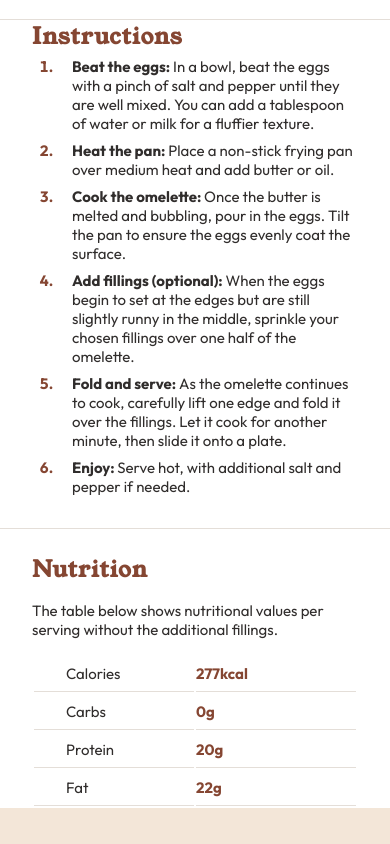
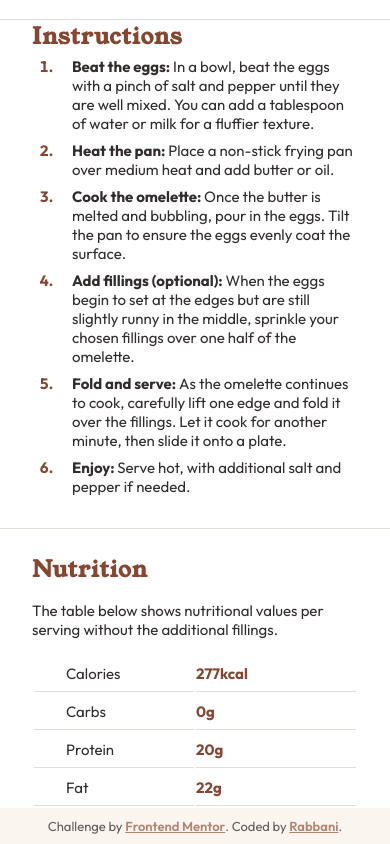
Before and after one commit to rabbbani/recipe-page-main, a plain HTML site: page index.html in a window 390 px wide. Shown: the part 862-1706 px from the top of the page. Before the commit the page ends 1670 px from the top, so only its background shows below. Drawn offline with Linux system fonts and the light colour scheme.

Commit message:
adding attribution

```diff
--- a/index.html
+++ b/index.html
@@ -10,8 +10,7 @@
 
   <!-- Feel free to remove these styles or customise in your own stylesheet 👍 -->
   <style>
-    .attribution { font-size: 11px; text-align: center; }
-    .attribution a { color: hsl(228, 45%, 44%); }
+
   </style>
 </head>
 <body>
@@ -89,11 +88,9 @@
       </table>
     </section>
   </main>
-
-
-  <!-- <div class="attribution">
+  <div class="attribution">
     Challenge by <a href="https://www.frontendmentor.io?ref=challenge" target="_blank">Frontend Mentor</a>.
-    Coded by <a href="#">Your Name Here</a>.
-  </div> -->
+    Coded by <a href="#">Rabbani</a>.
+  </div>
 </body>
 </html>
--- a/style.css
+++ b/style.css
@@ -191,4 +191,11 @@ li::marker{
     .prep-time{
         margin-inline: 2rem;
     }
+    .attribution{
+        background-color: white;
+    }
 }
+
+
+.attribution { padding: 10px 0; opacity: .6; font-size: 13px; text-align: center; }
+.attribution a { font-weight: 600; color:var(--Nutmeg); }
```
